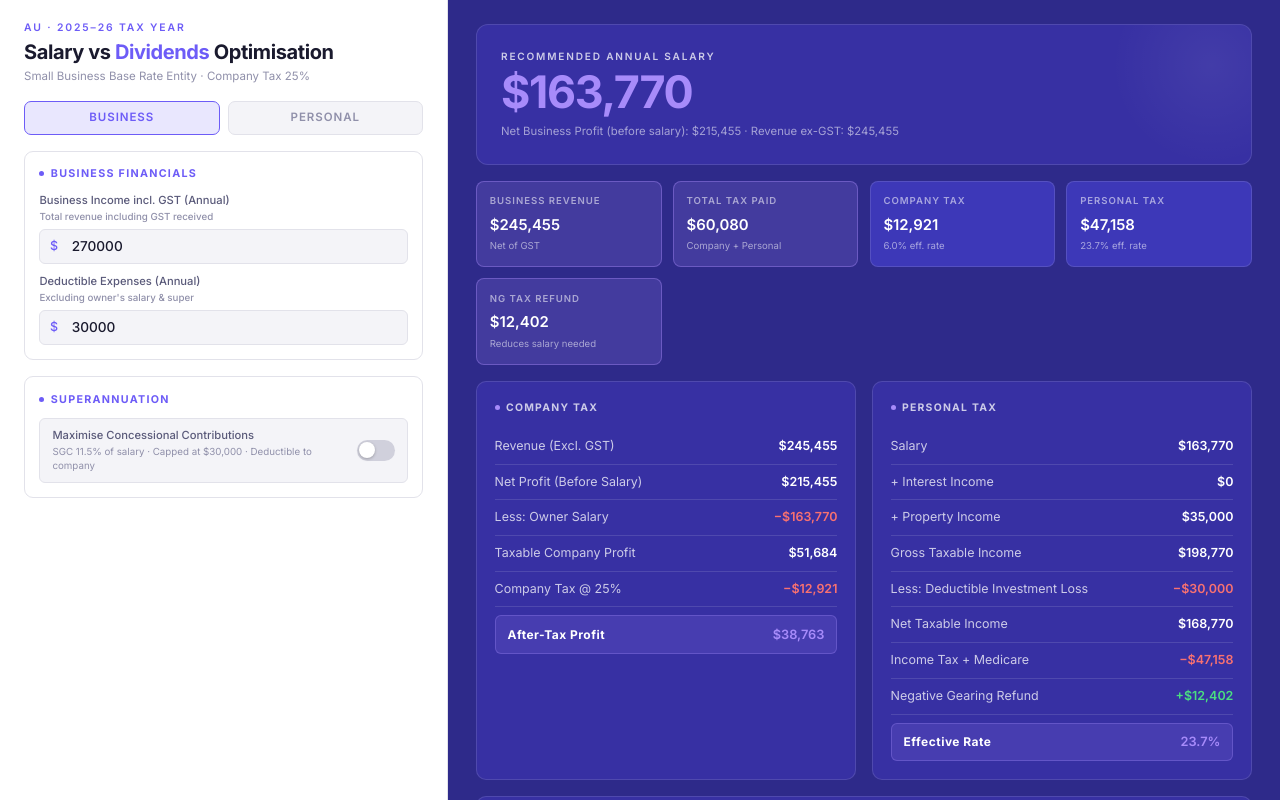
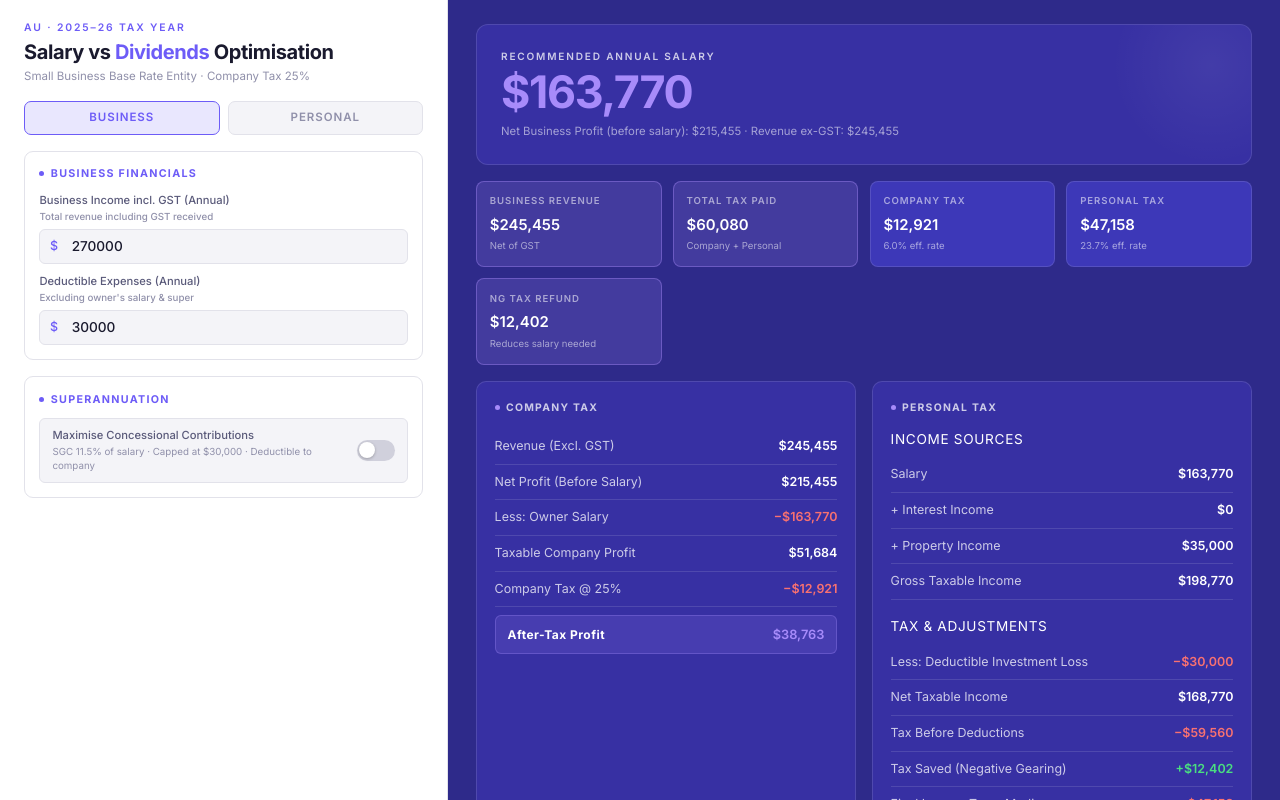
Before and after one commit to u1165139/sal-planner, a React (Vite) app: page / in a window 1280 px wide. Shown: the top 800 px of the page. Built offline with nearby package versions, Linux system fonts and the light colour scheme.

Commit message:
feat: update Medicare calculations; adjust threshold and add shading rate for accurate levy assessment

```diff
--- a/src/core/selectors.ts
+++ b/src/core/selectors.ts
@@ -72,6 +72,7 @@ export const selectPersonalTaxBreakdown = createSelector(
       basePersonalTaxableIncome: results.basePersonalTaxableIncome,
       annualDeductibleInvestmentLoss: results.annualDeductibleInvestmentLoss,
       totalPersonalTaxableIncome: results.totalPersonalTaxableIncome,
+      taxBeforeDeduction: results.personalTaxTotal + results.negativeGearingRefund,
       personalTaxTotal: results.personalTaxTotal,
       negativeGearingRefund: results.negativeGearingRefund,
       effectivePersonalRate: results.effectivePersonalRate,
--- a/src/features/results/PersonalTaxBreakdown.tsx
+++ b/src/features/results/PersonalTaxBreakdown.tsx
@@ -13,19 +13,27 @@ export function PersonalTaxBreakdown() {
     <div className="panel-card">
       <div className="panel-card-title"><span className="panel-card-dot" />Personal Tax</div>
       <div className="tax-breakdown">
+        <h4 style={{ margin: '0.5rem 0', fontSize: '0.85rem', color: 'var(--panel-text)', textTransform: 'uppercase', letterSpacing: '0.05em' }}>Income Sources</h4>
         <div className="tax-row"><span className="tax-row-label">Salary</span><span className="tax-row-value">{fmt(breakdown.recommendedSalary)}</span></div>
         <div className="tax-row"><span className="tax-row-label">+ Interest Income</span><span className="tax-row-value">{fmt(breakdown.interestIncome)}</span></div>
         <div className="tax-row"><span className="tax-row-label">+ Property Income</span><span className="tax-row-value">{fmt(breakdown.propertyIncome)}</span></div>
         <div className="tax-row"><span className="tax-row-label">Gross Taxable Income</span><span className="tax-row-value">{fmt(breakdown.recommendedSalary + breakdown.basePersonalTaxableIncome)}</span></div>
+
+        <h4 style={{ margin: '1rem 0 0.5rem', fontSize: '0.85rem', color: 'var(--panel-text)', textTransform: 'uppercase', letterSpacing: '0.05em' }}>Tax & Adjustments</h4>
         {breakdown.annualDeductibleInvestmentLoss > 0 && (
           <div className="tax-row"><span className="tax-row-label">Less: Deductible Investment Loss</span><span className="tax-row-value negative">−{fmt(breakdown.annualDeductibleInvestmentLoss)}</span></div>
         )}
         <div className="tax-row"><span className="tax-row-label">Net Taxable Income</span><span className="tax-row-value">{fmt(breakdown.totalPersonalTaxableIncome)}</span></div>
-        <div className="tax-row"><span className="tax-row-label">Income Tax + Medicare</span><span className="tax-row-value negative">−{fmt(breakdown.personalTaxTotal)}</span></div>
-        {breakdown.negativeGearingRefund > 0 && (
-          <div className="tax-row"><span className="tax-row-label">Negative Gearing Refund</span><span className="tax-row-value positive">+{fmt(breakdown.negativeGearingRefund)}</span></div>
+        {breakdown.negativeGearingRefund > 0 ? (
+          <>
+            <div className="tax-row"><span className="tax-row-label">Tax Before Deductions</span><span className="tax-row-value negative">−{fmt(breakdown.taxBeforeDeduction)}</span></div>
+            <div className="tax-row"><span className="tax-row-label">Tax Saved (Negative Gearing)</span><span className="tax-row-value positive">+{fmt(breakdown.negativeGearingRefund)}</span></div>
+            <div className="tax-row"><span className="tax-row-label">Final Income Tax + Medicare</span><span className="tax-row-value negative">−{fmt(breakdown.personalTaxTotal)}</span></div>
+          </>
+        ) : (
+          <div className="tax-row"><span className="tax-row-label">Income Tax + Medicare</span><span className="tax-row-value negative">−{fmt(breakdown.personalTaxTotal)}</span></div>
         )}
-        <div className="tax-total"><span className="tax-total-label">Effective Rate</span><span className="tax-row-value gold">{fmtPct(breakdown.effectivePersonalRate)}</span></div>
+        <div className="tax-total"><span className="tax-total-label">Effective Rate <span title="Calculated as Total Tax divided by Gross Taxable Income" style={{ cursor: 'help', fontSize: '0.8em', marginLeft: '4px', verticalAlign: 'middle', opacity: 0.7 }}>ⓘ</span></span><span className="tax-row-value gold">{fmtPct(breakdown.effectivePersonalRate)}</span></div>
       </div>
     </div>
   );
```
